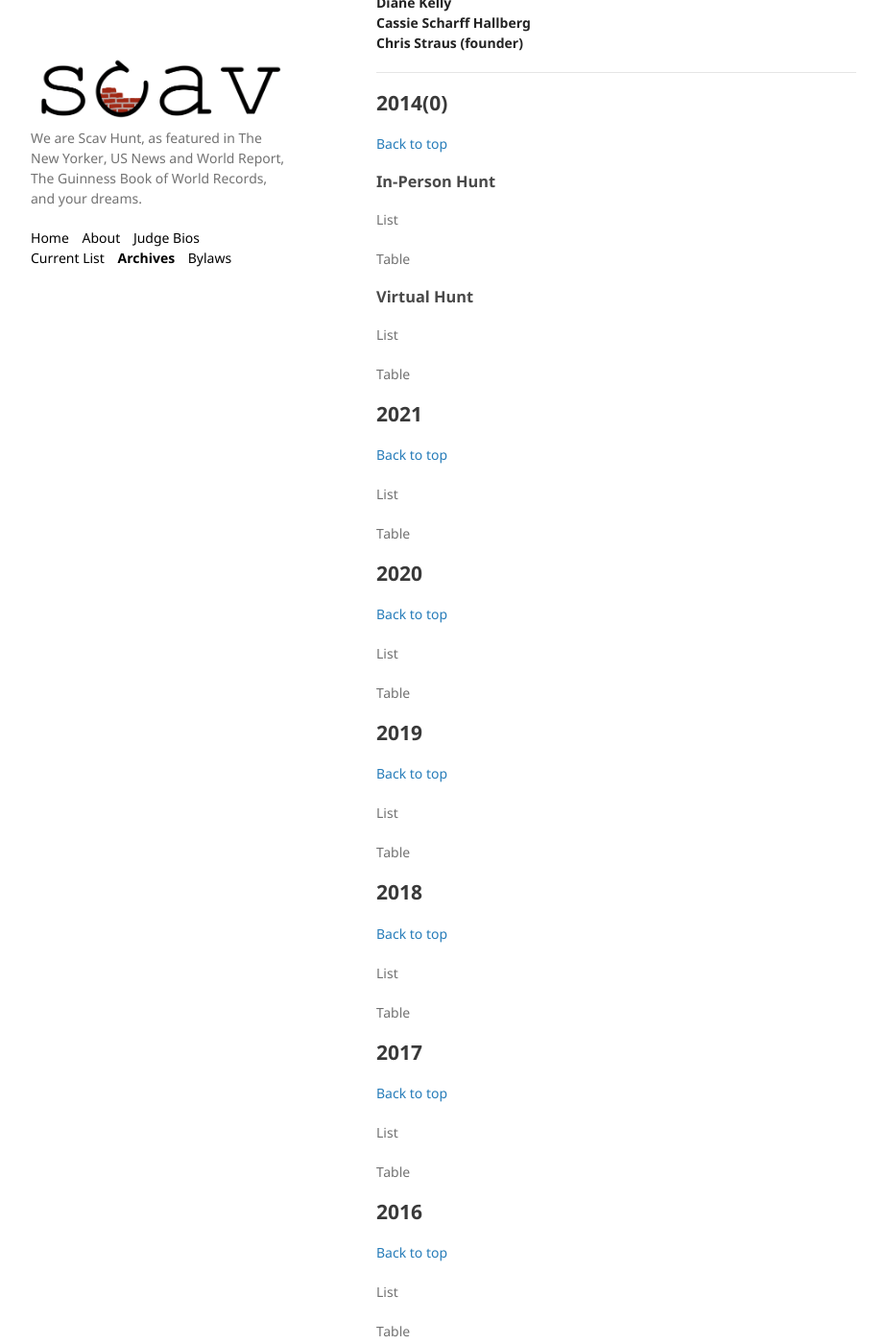
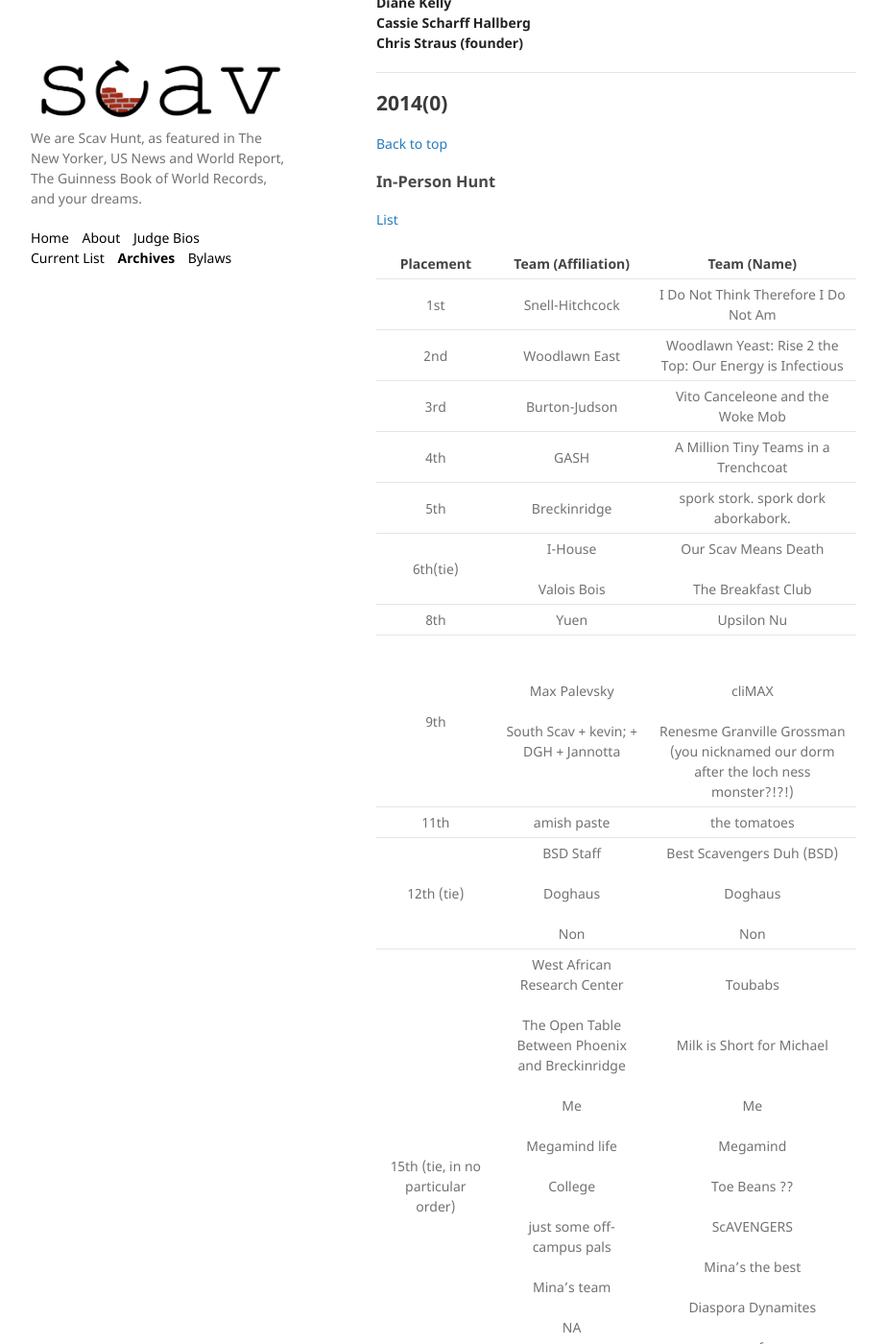
Before and after one commit to scav-hunt/scav-hunt.github.io, a Jekyll site: the page built from _pages/archives.md, in a window 1280 px wide and 1400 px high, scrolled down 4190 px. Shown: the whole window at 96% size, without its empty margins (178-1101 px from the left). Built offline with Jekyll 4.4.1, drawn with Linux system fonts in a browser that asks for light colours.

Commit message:
2014(0) in-person results

```diff
--- a/_pages/archives.md
+++ b/_pages/archives.md
@@ -208,9 +208,22 @@ The ranks of Hot Side Hot have, at one time or another, included the following (
 [Back to top](#archives)
 ### In-Person Hunt
 
-List
+[List](/assets/lists/2014(0).pdf)
 
-Table
+| Placement | Team (Affiliation) | Team (Name) |
+| :---: |  :---:  | :---:  |
+| 1st | Snell-Hitchcock | I Do Not Think Therefore I Do Not Am |
+| 2nd | Woodlawn East | Woodlawn Yeast: Rise 2 the Top: Our Energy is Infectious |
+| 3rd | Burton-Judson | Vito Canceleone and the Woke Mob |
+| 4th | GASH | A Million Tiny Teams in a Trenchcoat |
+| 5th | Breckinridge | spork stork. spork dork aborkabork. |
+| 6th(tie) | I-House <br><br> Valois Bois | Our Scav Means Death <br><br> The Breakfast Club |
+| 8th | Yuen | Upsilon Nu |
+| 9th | Max Palevsky <br><br> South Scav + kevin; + DGH + Jannotta | <br><br> cliMAX <br><br> Renesme Granville Grossman (you nicknamed our dorm after the loch ness monster?!?!) |
+| 11th | amish paste | the tomatoes |
+| 12th (tie) | BSD Staff <br><br> Doghaus <br><br> Non | Best Scavengers Duh (BSD) <br><br> Doghaus <br><br> Non |
+| 15th (tie, in no particular order) | West African Research Center <br><br>The Open Table Between Phoenix and Breckinridge <br><br>Me <br><br>Megamind life <br><br>College <br><br>just some off-campus pals <br><br>Mina's team <br><br>NA <br><br>None <br><br>snakes | Toubabs <br><br><br>Milk is Short for Michael <br><br><br>Me <br><br>Megamind <br><br>Toe Beans ?? <br><br>ScAVENGERS <br><br>Mina's the best <br><br>Diaspora Dynamites <br><br>quf <br><br>Medusa |
+
 
 ### Virtual Hunt
 
```
